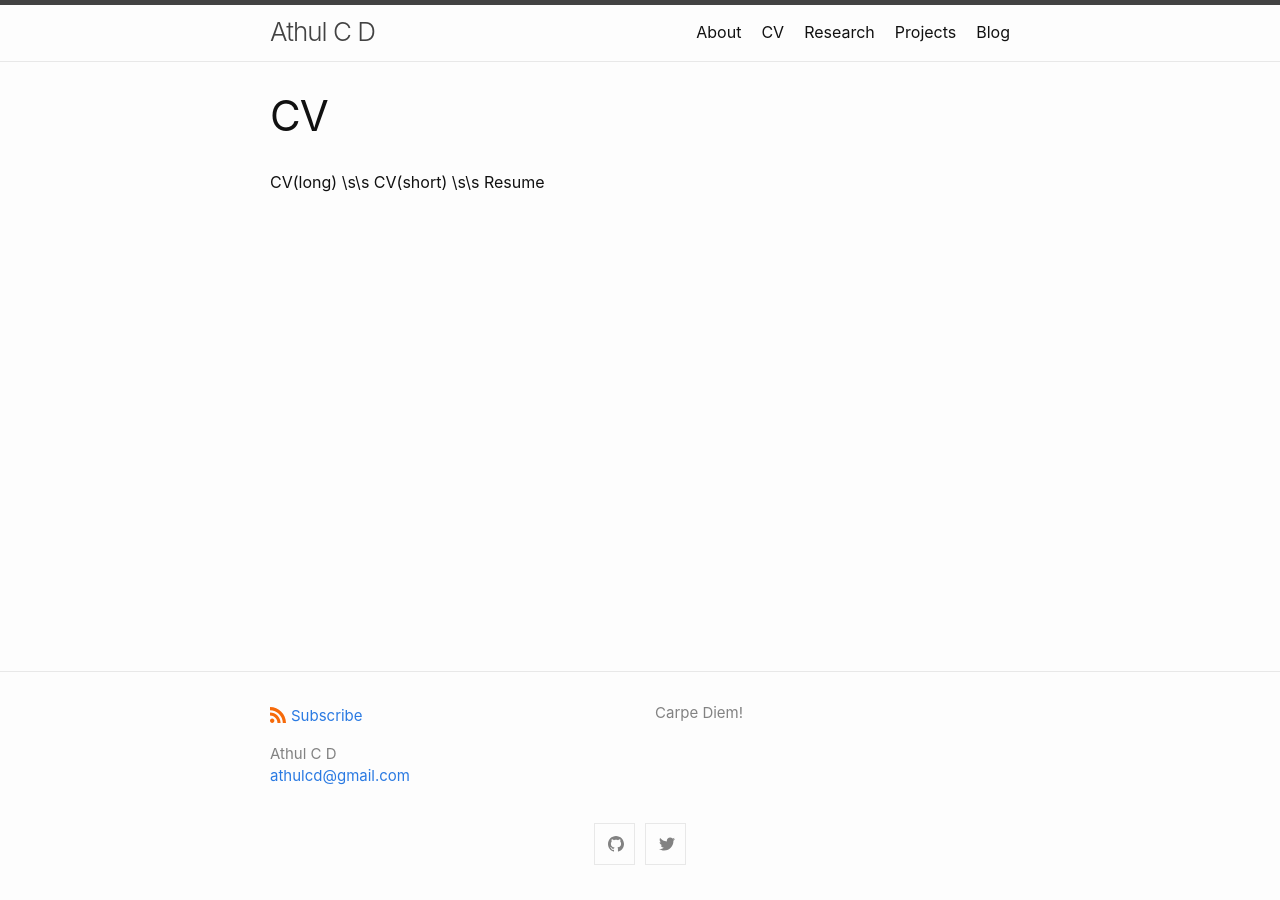
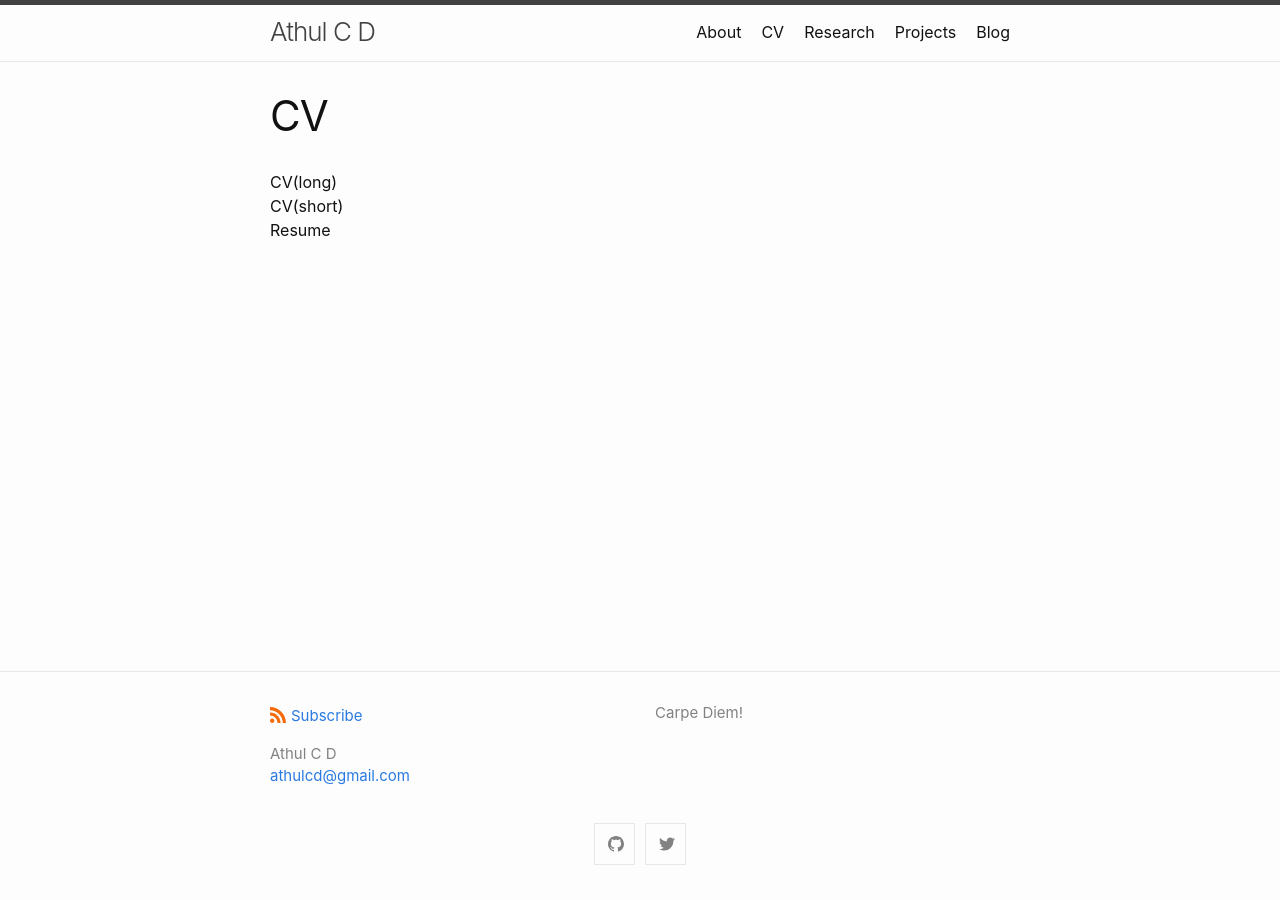
Before and after one commit to athulcd/athulcd.github.io, a Jekyll site: the page built from cv.md, in a window 1280 px wide. Built offline with Jekyll 4.4.1, drawn with Linux system fonts in a browser that asks for light colours.

Commit message:
Update cv.md

```diff
--- a/cv.md
+++ b/cv.md
@@ -3,6 +3,6 @@ layout: page
 title: CV
 permalink: /cv/
 ---
-CV(long) \s\s
-CV(short) \s\s
+CV(long)
+CV(short)
 Resume
```
